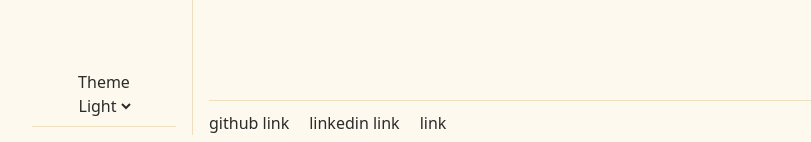
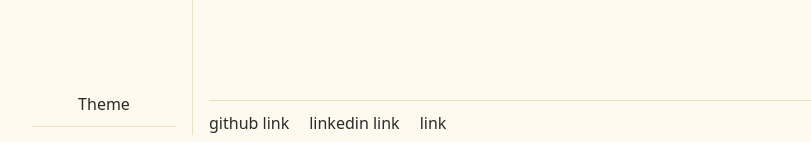
Before and after one commit to smithy773/ViktorKolevDev-frontend, a React (Vite) app: page /projects in a window 1280 px wide. Shown: the part 655-797 px from the top of the page, without its empty margins (72-883 px from the left). Built offline with nearby package versions, Linux system fonts and the light colour scheme.

Commit message:
Update with custom themeselector

```diff
--- a/src/components/Nav/ThemeSelector/ThemeSelector.tsx
+++ b/src/components/Nav/ThemeSelector/ThemeSelector.tsx
@@ -2,18 +2,46 @@ import { useEffect, useState } from "react";
 
 function ThemeSelector() {
   const [theme, setTheme] = useState("light");
+  const [showMenu, setShowMenu] = useState(false);
 
-  useEffect(() => {
+  const themeSelect = (theme: string) => {
+    setTheme(theme);
+    setShowMenu(false);
     console.log(theme);
-  }, [theme]);
+  };
+
   return (
-    <div>
-      <h3>Theme</h3>
-      <select onChange={(event) => setTheme(event.target.value)}>
-        <option value="light">Light</option>
-        <option value="dark">Dark</option>
-        <option value="1337">1337</option>
-      </select>
+    <div className="w-full">
+      {showMenu ? (
+        <menu className="mb-4 flex flex-col gap-2 transition-all w-20 mx-auto">
+          <li
+            className="bg-lines border projectItem-link hover:cursor-pointer"
+            onClick={() => themeSelect("light")}
+          >
+            Light
+          </li>
+          <li
+            className="bg-stone border text-lines projectItem-link hover:cursor-pointer"
+            onClick={() => themeSelect("dark")}
+          >
+            Dark
+          </li>
+          <li
+            className="bg-black border text-green-500 projectItem-link hover:cursor-pointer"
+            onClick={() => themeSelect("1337")}
+          >
+            1337
+          </li>
+        </menu>
+      ) : (
+        ""
+      )}
+      <button
+        className="cursor-pointer navbar-link"
+        onClick={() => setShowMenu(!showMenu)}
+      >
+        {showMenu ? "Close" : "Theme"}
+      </button>
     </div>
   );
 }
--- a/src/components/Pages/Blog/BlogPost/BlogPost.tsx
+++ b/src/components/Pages/Blog/BlogPost/BlogPost.tsx
@@ -11,7 +11,6 @@ function BlogPost() {
   let { id } = useParams();
   // const post: blogPost =
   //   blogPosts[blogPosts.findIndex((post) => post.id == id)].post;
-  console.log(id);
   const fetchMarkdown = () => {
     fetch(`/pages-markdown/BlogPosts/post_${id}.md`)
       .then((res) => res.text())
@@ -19,9 +18,7 @@ function BlogPost() {
       .catch((err) => console.error("Failed to load markdown:", err));
   };
 
-  useEffect(() => {
-    fetchMarkdown();
-  }, []);
+  fetchMarkdown();
   return (
     <PageCont title="none" description="none">
       <MarkdownRenderer>{content}</MarkdownRenderer>
--- a/src/index.css
+++ b/src/index.css
@@ -16,7 +16,8 @@
 }
 
 .navbar-link,
-.projectItem-link {
+.projectItem-link,
+.themeBtn {
   border-color: #fdf9ee;
   border-bottom-style: var(--tw-border-style);
   border-bottom-width: 2px;
@@ -31,7 +32,8 @@
   );
 }
 
-.navbar-link:hover {
+.navbar-link:hover,
+.themeBtn:hover {
   border-color: #5d3fd3;
   font-weight: 700;
 }
```
